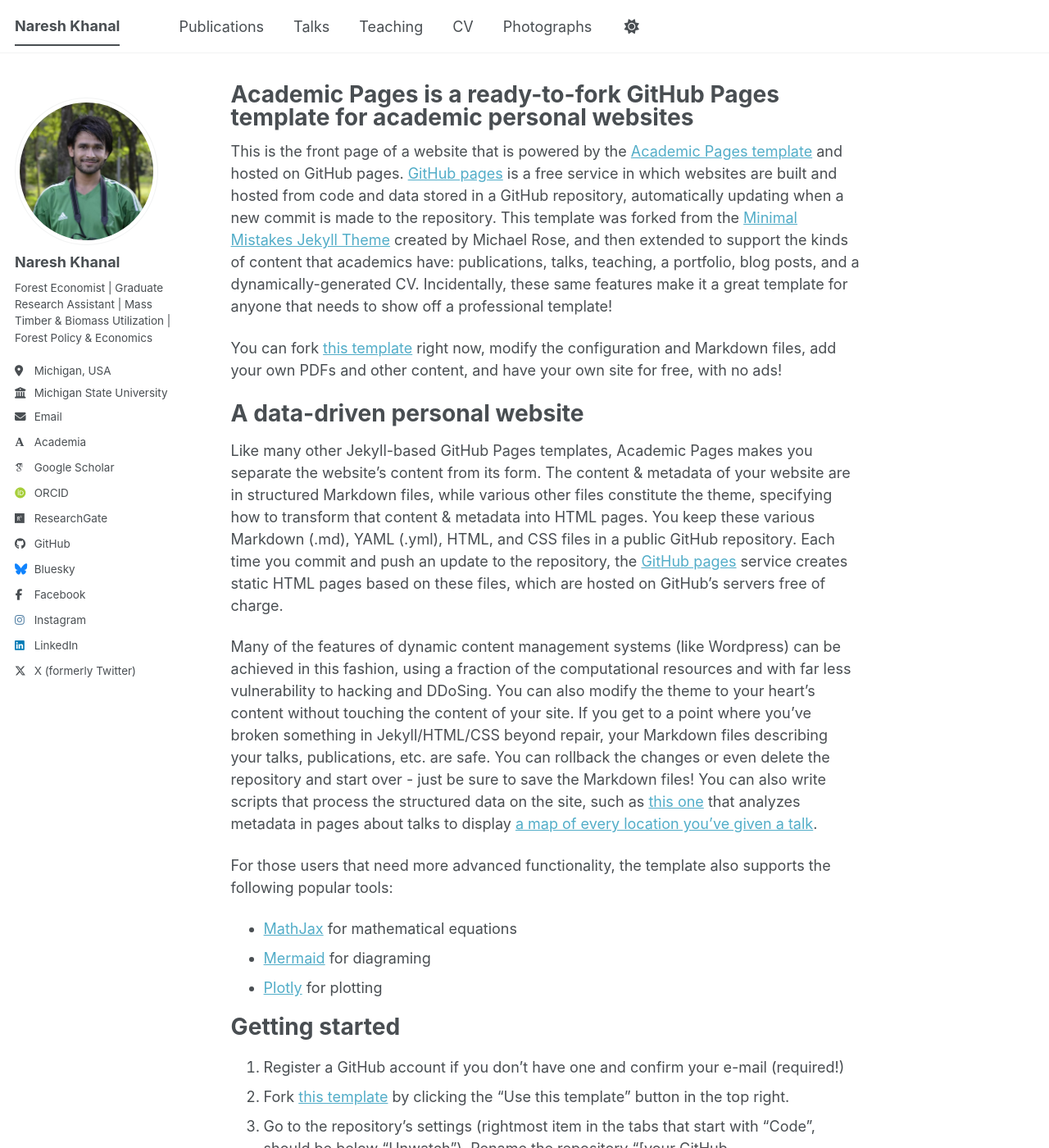
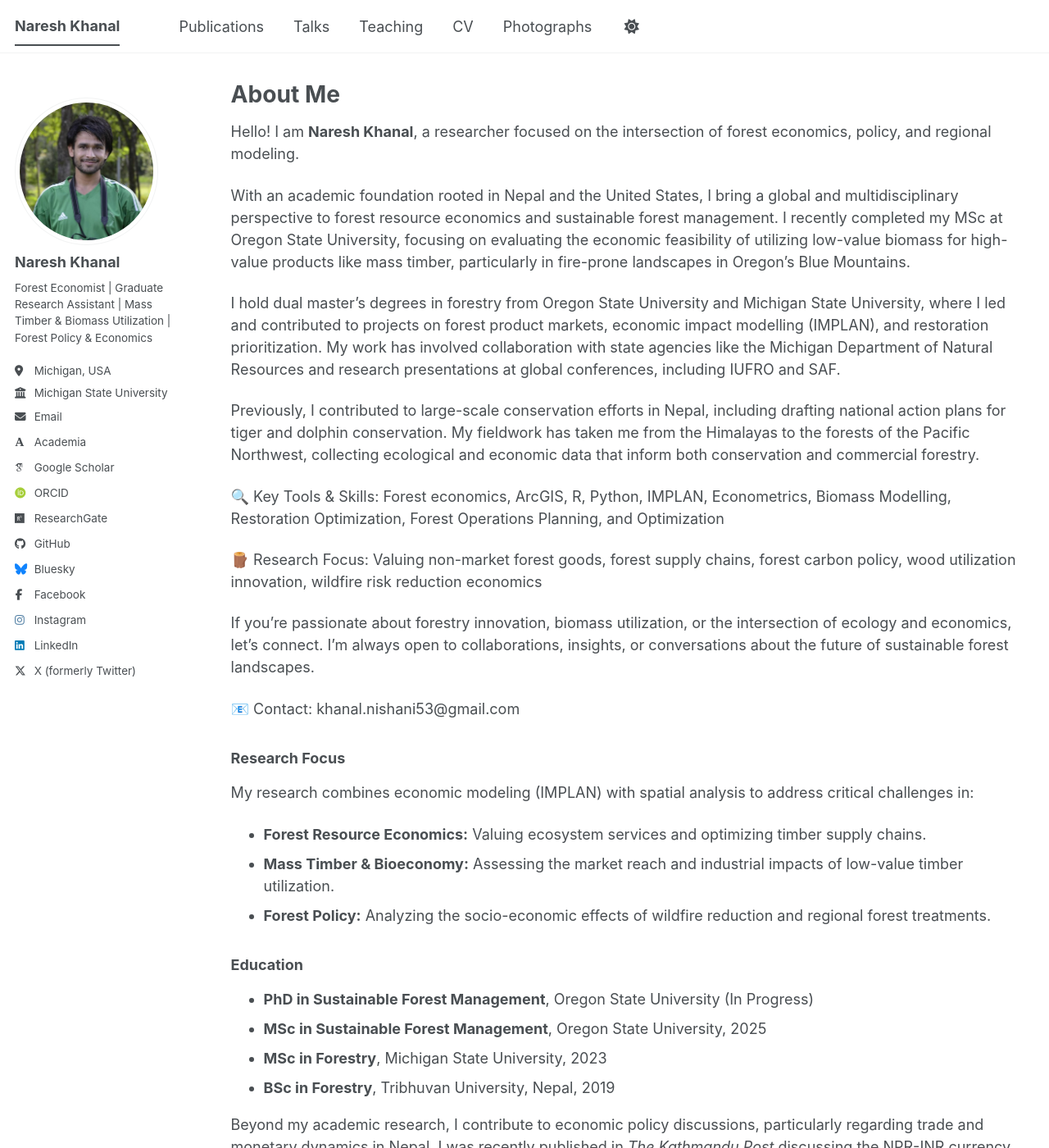
Before and after one commit to Nishani53/Nishani53.github.io, a Jekyll site: the page built from _pages/about.md, in a window 1280 px wide and 1400 px high. Shown: the whole window at 82% size. Built offline with Jekyll 4.4.1, drawn with Linux system fonts in a browser that asks for light colours; some web fonts are replaced; a script bundle is joined from its source files by our own code; library files that are not in the unit come from our copies; some of the changed text lies outside the part shown.

Commit message:
Revise About Me section and streamline content
Removed redundant content and updated personal introduction.

```diff
--- a/_pages/about.md
+++ b/_pages/about.md
@@ -1,56 +1,42 @@
 ---
+layout: archive
+title: "About Me"
 permalink: /
-title: "Academic Pages is a ready-to-fork GitHub Pages template for academic personal websites"
 author_profile: true
-redirect_from:
-  - /about/
-  - /about.html
 ---
 
-This is the front page of a website that is powered by the [Academic Pages template](https://github.com/academicpages/academicpages.github.io) and hosted on GitHub pages. [GitHub pages](https://pages.github.com) is a free service in which websites are built and hosted from code and data stored in a GitHub repository, automatically updating when a new commit is made to the repository. This template was forked from the [Minimal Mistakes Jekyll Theme](https://mmistakes.github.io/minimal-mistakes/) created by Michael Rose, and then extended to support the kinds of content that academics have: publications, talks, teaching, a portfolio, blog posts, and a dynamically-generated CV. Incidentally, these same features make it a great template for anyone that needs to show off a professional template!
+{% include base_path %}
 
- You can fork [this template](https://github.com/academicpages/academicpages.github.io) right now, modify the configuration and Markdown files, add your own PDFs and other content, and have your own site for free, with no ads!
+Hello! I am **Naresh Khanal**, a researcher focused on the intersection of forest economics, policy, and regional modeling.
 
-A data-driven personal website
-======
-Like many other Jekyll-based GitHub Pages templates, Academic Pages makes you separate the website's content from its form. The content & metadata of your website are in structured Markdown files, while various other files constitute the theme, specifying how to transform that content & metadata into HTML pages. You keep these various Markdown (.md), YAML (.yml), HTML, and CSS files in a public GitHub repository. Each time you commit and push an update to the repository, the [GitHub pages](https://pages.github.com/) service creates static HTML pages based on these files, which are hosted on GitHub's servers free of charge.
+With an academic foundation rooted in Nepal and the United States, I bring a global and multidisciplinary perspective to forest resource economics and sustainable forest management. I recently completed my MSc at Oregon State University, focusing on evaluating the economic feasibility of utilizing low-value biomass for high-value products like mass timber, particularly in fire-prone landscapes in Oregon’s Blue Mountains.
 
-Many of the features of dynamic content management systems (like Wordpress) can be achieved in this fashion, using a fraction of the computational resources and with far less vulnerability to hacking and DDoSing. You can also modify the theme to your heart's content without touching the content of your site. If you get to a point where you've broken something in Jekyll/HTML/CSS beyond repair, your Markdown files describing your talks, publications, etc. are safe. You can rollback the changes or even delete the repository and start over - just be sure to save the Markdown files! You can also write scripts that process the structured data on the site, such as [this one](https://github.com/academicpages/academicpages.github.io/blob/master/talkmap.ipynb) that analyzes metadata in pages about talks to display [a map of every location you've given a talk](https://academicpages.github.io/talkmap.html).
+I hold dual master's degrees in forestry from Oregon State University and Michigan State University, where I led and contributed to projects on forest product markets, economic impact modelling (IMPLAN), and restoration prioritization. My work has involved collaboration with state agencies like the Michigan Department of Natural Resources and research presentations at global conferences, including IUFRO and SAF.
 
-For those users that need more advanced functionality, the template also supports the following popular tools:
-- [MathJax](https://www.mathjax.org/) for mathematical equations
-- [Mermaid](https://mermaid.js.org/) for diagraming
-- [Plotly](https://plotly.com/javascript/) for plotting
+Previously, I contributed to large-scale conservation efforts in Nepal, including drafting national action plans for tiger and dolphin conservation. My fieldwork has taken me from the Himalayas to the forests of the Pacific Northwest, collecting ecological and economic data that inform both conservation and commercial forestry.
 
-Getting started
-======
-1. Register a GitHub account if you don't have one and confirm your e-mail (required!)
-1. Fork [this template](https://github.com/academicpages/academicpages.github.io) by clicking the "Use this template" button in the top right.
-1. Go to the repository's settings (rightmost item in the tabs that start with "Code", should be below "Unwatch"). Rename the repository "[your GitHub username].github.io", which will also be your website's URL.
-1. Set site-wide configuration and create content & metadata (see below -- also see [this set of diffs](https://archive.is/3TPas) showing what files were changed to set up [an example site](https://getorg-testacct.github.io) for a user with the username "getorg-testacct")
-1. Upload any files (like PDFs, .zip files, etc.) to the files/ directory. They will appear at https://[your GitHub username].github.io/files/example.pdf.
-1. Check status by going to the repository settings, in the "GitHub pages" section
+🔍 Key Tools & Skills: Forest economics, ArcGIS, R, Python, IMPLAN, Econometrics, Biomass Modelling, Restoration Optimization, Forest Operations Planning, and Optimization
 
-Site-wide configuration
-------
-The main configuration file for the site is in the base directory in [_config.yml](https://github.com/academicpages/academicpages.github.io/blob/master/_config.yml), which defines the content in the sidebars and other site-wide features. You will need to replace the default variables with ones about yourself and your site's github repository. The configuration file for the top menu is in [_data/navigation.yml](https://github.com/academicpages/academicpages.github.io/blob/master/_data/navigation.yml). For example, if you don't have a portfolio or blog posts, you can remove those items from that navigation.yml file to remove them from the header.
+🪵 Research Focus: Valuing non-market forest goods, forest supply chains, forest carbon policy, wood utilization innovation, wildfire risk reduction economics
 
-Create content & metadata
-------
-For site content, there is one Markdown file for each type of content, which are stored in directories like _publications, _talks, _posts, _teaching, or _pages. For example, each talk is a Markdown file in the [_talks directory](https://github.com/academicpages/academicpages.github.io/tree/master/_talks). At the top of each Markdown file is structured data in YAML about the talk, which the theme will parse to do lots of cool stuff. The same structured data about a talk is used to generate the list of talks on the [Talks page](https://academicpages.github.io/talks), each [individual page](https://academicpages.github.io/talks/2012-03-01-talk-1) for specific talks, the talks section for the [CV page](https://academicpages.github.io/cv), and the [map of places you've given a talk](https://academicpages.github.io/talkmap.html) (if you run this [python file](https://github.com/academicpages/academicpages.github.io/blob/master/talkmap.py) or [Jupyter notebook](https://github.com/academicpages/academicpages.github.io/blob/master/talkmap.ipynb), which creates the HTML for the map based on the contents of the _talks directory).
+If you’re passionate about forestry innovation, biomass utilization, or the intersection of ecology and economics, let’s connect. I’m always open to collaborations, insights, or conversations about the future of sustainable forest landscapes.
 
-**Markdown generator**
+📧 Contact: khanal.nishani53@gmail.com
 
-The repository includes [a set of Jupyter notebooks](https://github.com/academicpages/academicpages.github.io/tree/master/markdown_generator
-) that converts a CSV containing structured data about talks or presentations into individual Markdown files that will be properly formatted for the Academic Pages template. The sample CSVs in that directory are the ones I used to create my own personal website at stuartgeiger.com. My usual workflow is that I keep a spreadsheet of my publications and talks, then run the code in these notebooks to generate the Markdown files, then commit and push them to the GitHub repository.
+### Research Focus
+My research combines economic modeling (IMPLAN) with spatial analysis to address critical challenges in:
+* **Forest Resource Economics:** Valuing ecosystem services and optimizing timber supply chains.
+* **Mass Timber & Bioeconomy:** Assessing the market reach and industrial impacts of low-value timber utilization.
+* **Forest Policy:** Analyzing the socio-economic effects of wildfire reduction and regional forest treatments.
 
-How to edit your site's GitHub repository
-------
-Many people use a git client to create files on their local computer and then push them to GitHub's servers. If you are not familiar with git, you can directly edit these configuration and Markdown files directly in the github.com interface. Navigate to a file (like [this one](https://github.com/academicpages/academicpages.github.io/blob/master/_talks/2012-03-01-talk-1.md) and click the pencil icon in the top right of the content preview (to the right of the "Raw | Blame | History" buttons). You can delete a file by clicking the trashcan icon to the right of the pencil icon. You can also create new files or upload files by navigating to a directory and clicking the "Create new file" or "Upload files" buttons.
+### Education
+* **PhD in Sustainable Forest Management**, Oregon State University (In Progress)
+* **MSc in Sustainable Forest Management**, Oregon State University, 2025
+* **MSc in Forestry**, Michigan State University, 2023
+* **BSc in Forestry**, Tribhuvan University, Nepal, 2019
 
-Example: editing a Markdown file for a talk
-![Editing a Markdown file for a talk](/images/editing-talk.png)
+Beyond my academic research, I contribute to economic policy discussions, particularly regarding trade and monetary dynamics in Nepal. I was recently published in *The Kathmandu Post* discussing the NPR-INR currency peg.
 
-For more info
-------
-More info about configuring Academic Pages can be found in [the guide](https://academicpages.github.io/markdown/), the [growing wiki](https://github.com/academicpages/academicpages.github.io/wiki), and you can always [ask a question on GitHub](https://github.com/academicpages/academicpages.github.io/discussions). The [guides for the Minimal Mistakes theme](https://mmistakes.github.io/minimal-mistakes/docs/configuration/) (which this theme was forked from) might also be helpful.
+When I’m not analyzing forest data, I enjoy documenting my travels through photography—you can find some of my work in the [Photographs](/photographs/) section.
+
+[Download my full CV](/cv/) | [Connect on LinkedIn](https://www.linkedin.com/in/nishani53)
```
